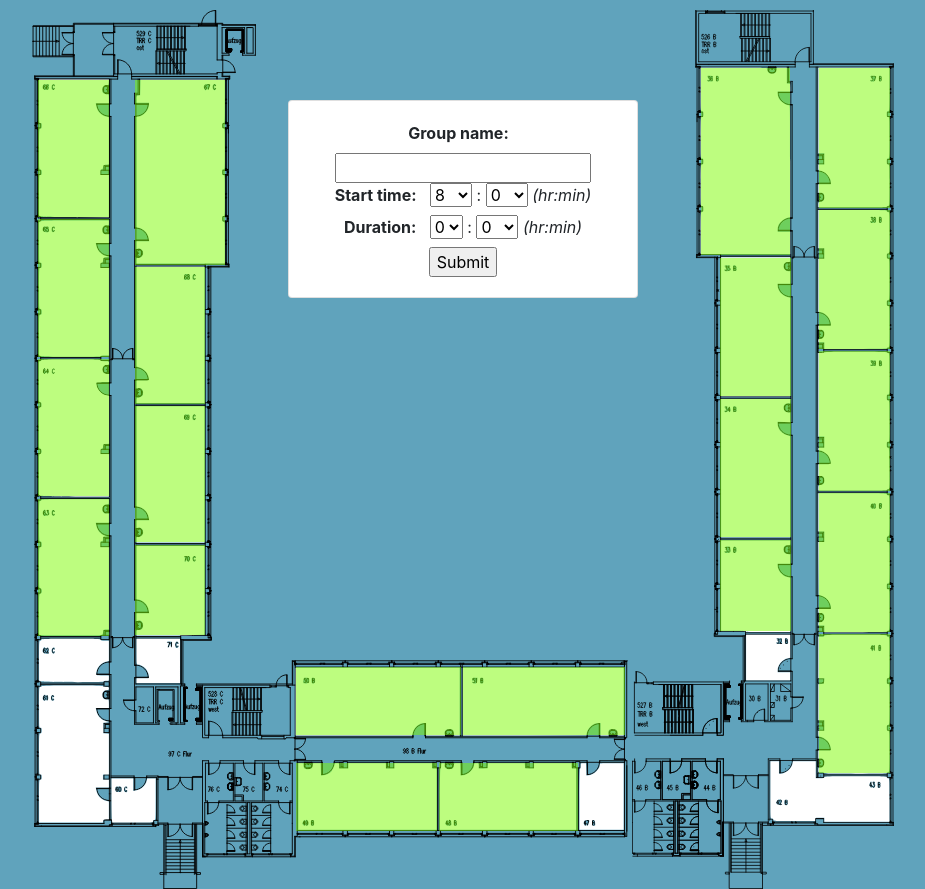
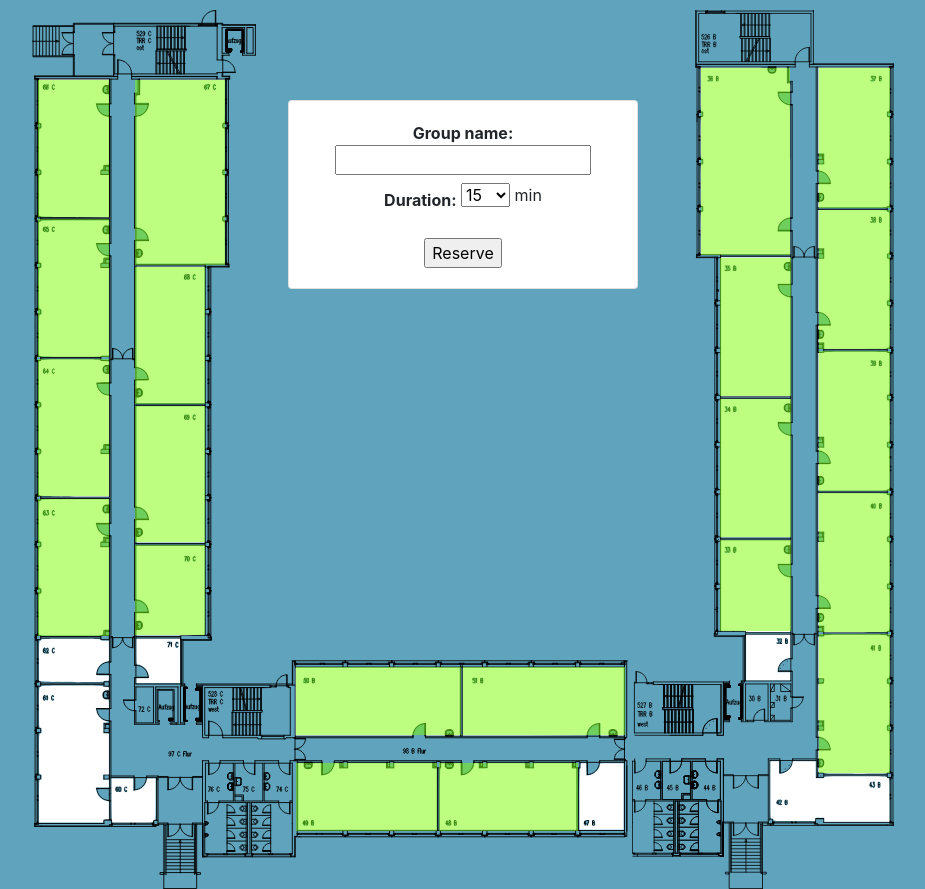
Before and after one commit to Justus-Jonas/DHBW-Room-Manager, a Django app: page /room/1/ in a window 1280 px wide. Shown: the part 76-965 px from the top of the page, without its empty margins (177-1102 px from the left). Run offline with Django 3.2, Linux system fonts and the light colour scheme; some libraries are stand-ins or nearby versions.

Commit message:
Simplify form

```diff
--- a/roommanager/forms.py
+++ b/roommanager/forms.py
@@ -5,16 +5,13 @@ from roommanager.models import Rooms
 
 
 class RoomForm(forms.Form):
-    class Meta:
-        model = Rooms
-
-    g_name = forms.CharField(label='Group name', max_length=50)
+    groupName = forms.CharField(label='Group name', max_length=50)
     #  start_time = forms.TimeField(widget=dhbwroommanager.SelectTimeWidget())
     #self.start_time = forms.TimeField(label="from")
     # #self.stop_time = forms.TimeField(label='to')
-    hourS = forms.ChoiceField(choices=[(x, x) for x in range(8, 21)])
-    hourS.label = "Start time"
-    minS = forms.ChoiceField(choices=[(x, x) for x in range(0, 60, 15)])
-    hourE = forms.ChoiceField(choices=[(x, x) for x in range(0, 3)])
-    hourE.label = "Duration"
-    minE = forms.ChoiceField(choices=[(x, x) for x in range(0, 60, 15)])
+    #hourS = forms.ChoiceField(choices=[(x, x) for x in range(8, 21)])
+    #hourS.label = "Start time"
+    #minS = forms.ChoiceField(choices=[(x, x) for x in range(0, 60, 15)])
+    #minS.label = "Mins"
+    duration = forms.ChoiceField(choices=[(x, x) for x in range(15, 135, 15) if x < 60 or x % 30 == 0])
+    duration.label = "Duration"
--- a/templates/room.html
+++ b/templates/room.html
@@ -11,23 +11,35 @@
                     <div class="card-body">
 <form action="" method="post">
     {% csrf_token %}
-    <table border="0">
-    {% for field in form  %}
-        {% if  field.name == "hourS" %}
-            <b>{{ field.label_tag }}</b>  &nbsp {{ field }}
-        {% endif %}
-        {% if field.name == "hourE" %}
-                <b>{{ field.label_tag }}</b>  &nbsp {{ field }}
-        {% endif %}
-        {% if field.name != "hourS" and field.name != "minS" and field.name != "minE"  and field.name != "hourE"%}
-            <b>{{ field.label_tag }}</b>  &nbsp {{ field }} <br>
-        {% endif %}
-        {% if field.name == "minS" or field.name == "minE" %}
-            : {{ field }} <i> (hr:min) </i> <br>
-        {% endif %}
-    {% endfor %}
-    </table>
-    <input type="submit" value="Submit">
+    {{ form.non_field_errors }}
+    <div>
+        {{ form.groupName.errors }}
+        <label style="font-weight:bold;margin-bottom:-10px;" for="{{ form.groupName.id_for_label }}">{{ form.groupName.label_tag }}</label>
+        {{ form.groupName }}
+    </div>
+    <div>
+        <div style="display:inline-block;margin-top:13px;">
+            {#<div>#}
+                {#{{ form.hourS.errors }}{{ form.minS.errors }}#}
+                {#<label style="font-weight:bold;" for="{{ form.hourS.id_for_label }}">{{ form.hourS.label_tag }}</label>#}
+            {#</div>#}
+            <div>
+                {{ form.duration.errors }}
+                <label style="font-weight:bold;" for="{{ form.duration.id_for_label }}">{{ form.duration.label_tag }}</label>
+            </div>
+        </div>
+        <div style="display:inline-block;vertical-align:top;padding-top:8px">
+            {#<div align="left">#}
+            {#    {{ form.hourS }} h#}
+            {#    {{ form.minS }} min#}
+            {#</div>#}
+            {#<div align="left" style="padding-top:13px">#}
+            <div align="left" >
+                {{ form.duration }} min
+            </div>
+        </div>
+    </div>
+    <input type="submit" value="Reserve" style="margin-top:10px">
 </form>
                     </div>
                 </div>
@@ -36,8 +48,8 @@
     </div>
 
     <div style="position:relative; display:inline-block; min-width:900px;">
-        <img src="/static/img/C-0.svg" alt="Snow" style="margin-left: auto;margin-right: auto;display: inline;position:relative;top:2px" width="596" height="879">
-        <img src="/static/img/B-0.svg" alt="Snow" style="margin-left: auto;margin-right: auto;display: inline;position:relative;top:2px" height="879">
+        <img src="/static/img/C-0.svg" alt="C building" style="margin-left: auto;margin-right: auto;display: inline;position:relative;top:2px" width="596" height="879">
+        <img src="/static/img/B-0.svg" alt="B building" style="margin-left: auto;margin-right: auto;display: inline;position:relative;top:2px" height="879">
 
         <a alt="67C" title="67C" href="{% url 'room' '67' %}" style="top:72px; width:90px; left:122px; height:185px; position:absolute; display:inline; background:rgba(124,252,0,0.5);"></a>
         <a alt="68C" title="68C" href="{% url 'room' '68' %}" style="top:259px; width:70px; left:122px; height:137px; position:absolute; display:inline; background:rgba(124,252,0,0.5);"></a>
```
